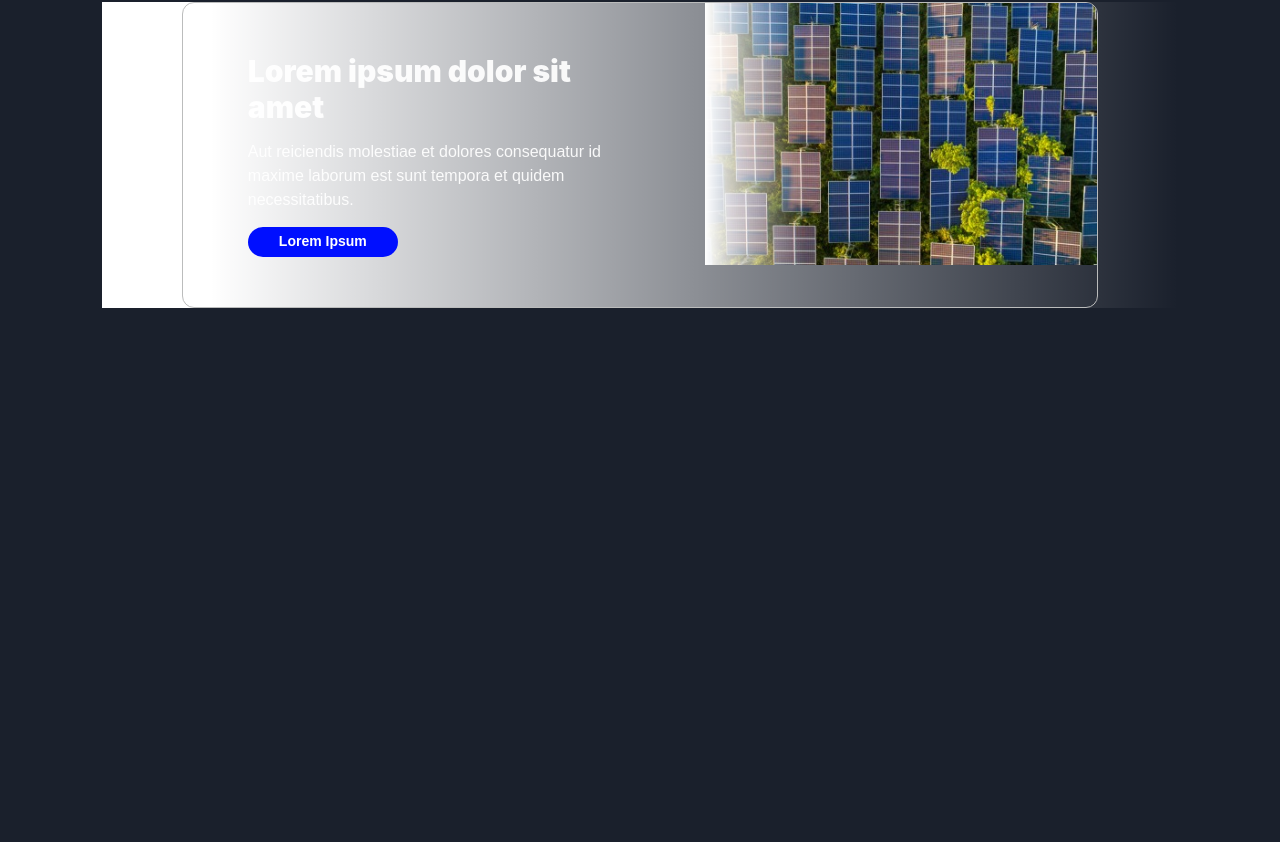
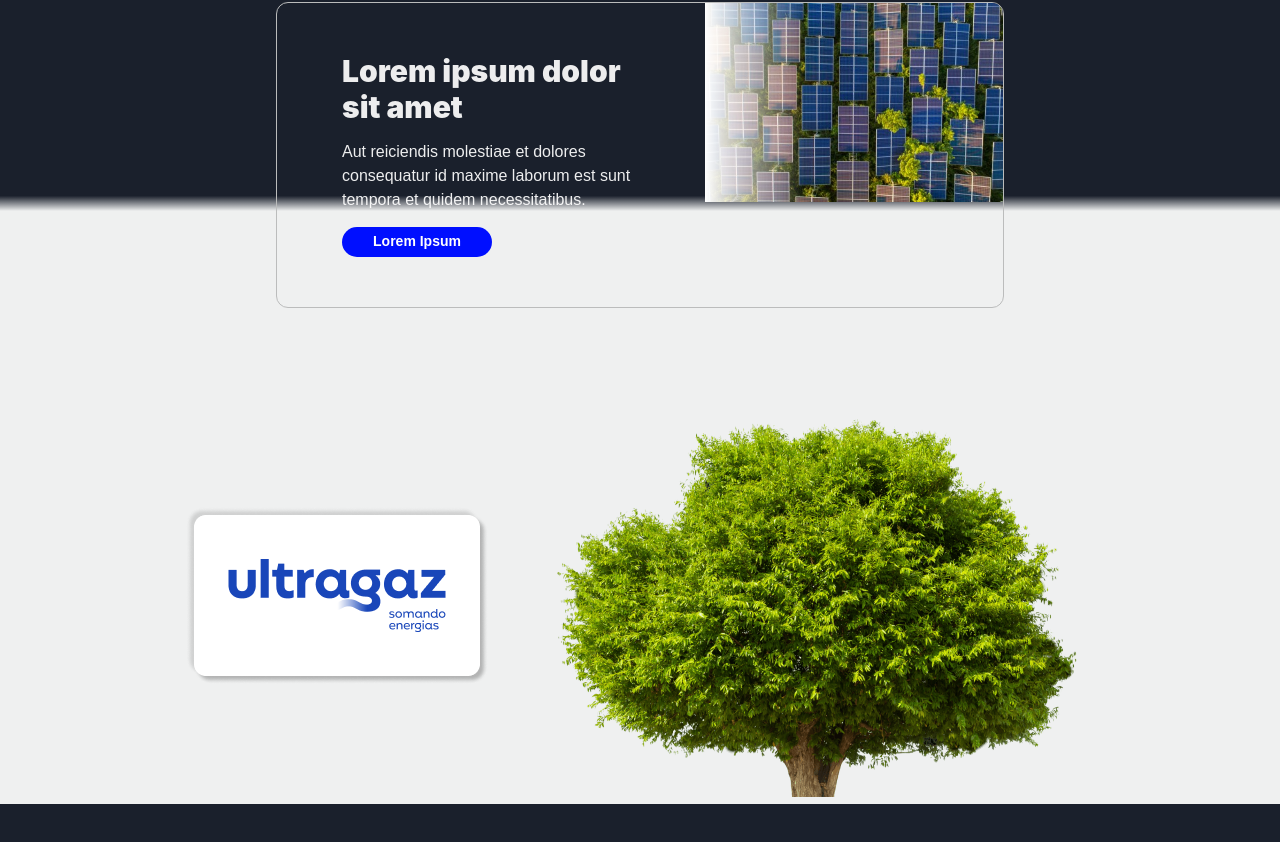
Before and after one commit to joaomarr/Gasutil, a Next.js app: page / in a window 1280 px wide. Shown: the part 2257-3099 px from the top of the page. Before the commit the page ends 2590 px from the top, so only its background shows below. Built offline with nearby package versions, Linux system fonts and the light colour scheme.

Commit message:
sustainability

```diff
--- a/pages/index.js
+++ b/pages/index.js
@@ -19,6 +19,8 @@
 import MasterCardLogo from '../public/images/MasterCardLogo.png'
 import VisaLogo from '../public/images/VisaLogo.png'
 import UltragazEnergia from '../public/images/ultragaz_energia.jpg'
+import UltragazSomandoEnergia from '../public/images/UltragazSomandoEnergia.png'
+import ArvoreUltragaz from '../public/images/ArvoreUltragaz.png'
 import BotijaoFaixa from '../public/svg/BotijaoFaixa.js'
 import UltragazWaves from '../public/svg/UltragazWaves.js'
 
@@ -200,12 +202,14 @@
       <Box
         my="25px"
         px={{xs: "25px", md: "20"}}
-        w={{xs: "100%", md: "fit-content"}}
+        w="100%"
         mx="auto"
-        style={{background: "linear-gradient(90deg, #FFFFFF 10.1%, rgba(255, 255, 255, 0) 100%)",}}
+        style={{background: "linear-gradient(360deg, #EFF0F0 73.94%, rgba(239, 240, 240, 0) 75.84%)",}}
       >
         <Flex
-          w="100%"
+          w={{xs: "100%", md: "65%"}}
+          wMax="465px"
+          mx="auto"
           border="1px"
           borderColor="#BBBCBC"
           borderRadius="12px"
@@ -244,6 +248,19 @@
             />
           </Box>
         </Flex>
+        <Flex
+          flexDirection={{xs: "column", md: "row-reverse"}}
+          position="relative"
+          justify="center"
+          gap="20px"
+          w="100%"
+          my="80px"
+        >
+            <Box position={{xs: "absolute", md: "relative"}}>
+              <Image src={ArvoreUltragaz} alt="Sustentabilidade" />
+            </Box>
+            <Image src={UltragazSomandoEnergia} alt="Ultragaz Somando Energia" w="286" h="161" objectFit='contain'/>
+        </Flex>
       </Box>
     </>
   )
```
Also changed, not shown: public/images/ArvoreUltragaz.png (added), public/images/UltragazSomandoEnergia.png (added).
